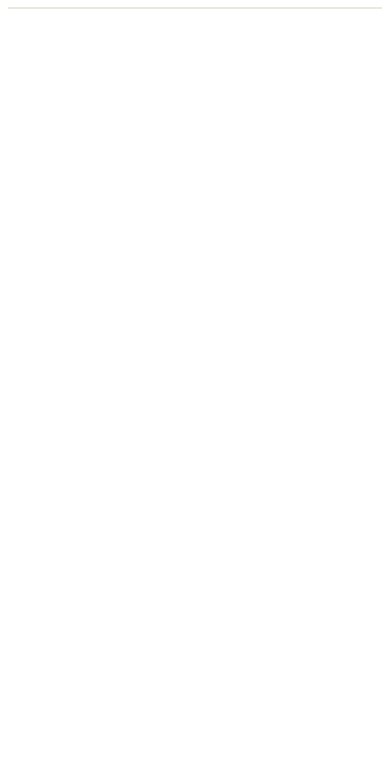
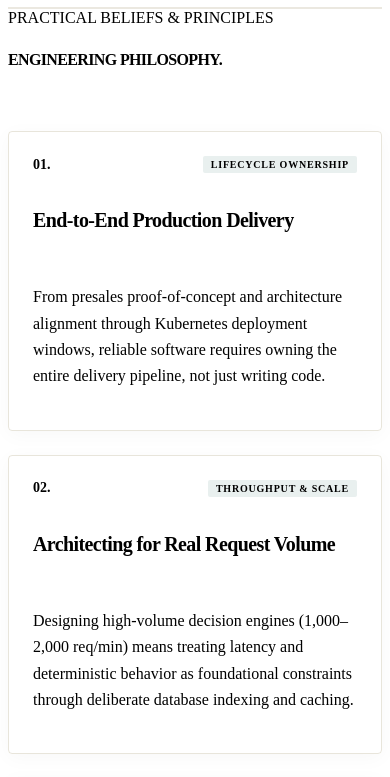
Before and after one commit to vyshn4v/portfolio, a React (Vite) app: page / in a window 390 px wide. Shown: the part 7420-8197 px from the top of the page. Before the commit the page ends 7437 px from the top, so only its background shows below. Built offline with nearby package versions, Linux system fonts and the light colour scheme; the HTML template or start-up script is replaced by a standard one.

Commit message:
feat(philosophy): phase 8 - engineering principles inferred from production experience

```diff
--- a/src/App.tsx
+++ b/src/App.tsx
@@ -7,6 +7,7 @@ import { About } from './components/About/About';
 import { Experience } from './components/Experience/Experience';
 import { Projects } from './components/Projects/Projects';
 import { Skills } from './components/Skills/Skills';
+import { Philosophy } from './components/Philosophy/Philosophy';
 
 export const App: React.FC = () => {
   const [, setPreloaderComplete] = useState(false);
@@ -24,6 +25,7 @@ export const App: React.FC = () => {
         <Experience />
         <Projects />
         <Skills />
+        <Philosophy />
       </main>
     </div>
   );
--- /dev/null
+++ b/src/components/Philosophy/Philosophy.css
@@ -0,0 +1,106 @@
+.philosophy-section {
+  padding-top: var(--section-padding-y);
+  padding-bottom: var(--section-padding-y);
+  position: relative;
+  border-bottom: 1px solid rgba(198, 190, 165, 0.35);
+  background-color: var(--color-bg);
+}
+
+.philosophy-header-block {
+  margin-bottom: clamp(48px, 6vh, 80px);
+}
+
+.philosophy-heading-wrap {
+  overflow: hidden;
+  margin-top: 12px;
+}
+
+.philosophy-section-heading {
+  font-family: var(--font-display);
+  font-size: var(--text-section-title);
+  line-height: 0.95;
+  letter-spacing: -0.04em;
+  font-weight: 700;
+  text-transform: uppercase;
+  color: var(--color-ink);
+}
+
+/* 2-Column Editorial Grid for Principles */
+.philosophy-grid {
+  display: grid;
+  grid-template-columns: repeat(2, 1fr);
+  gap: clamp(32px, 5vw, 64px);
+}
+
+.philosophy-card {
+  display: flex;
+  flex-direction: column;
+  gap: 16px;
+  padding: 32px;
+  background-color: var(--color-white);
+  border: 1px solid rgba(198, 190, 165, 0.4);
+  border-radius: 4px;
+  box-shadow: 0 4px 20px rgba(13, 35, 34, 0.03);
+  transition: transform var(--duration-fast) var(--ease-micro),
+              box-shadow var(--duration-fast) var(--ease-micro),
+              border-color var(--duration-fast) var(--ease-micro);
+}
+
+.philosophy-card:hover {
+  transform: translateY(-3px);
+  border-color: var(--color-orange);
+  box-shadow: 0 8px 30px rgba(13, 35, 34, 0.07);
+}
+
+.philosophy-card-header {
+  display: flex;
+  align-items: center;
+  justify-content: space-between;
+}
+
+.philosophy-num {
+  font-family: var(--font-mono);
+  font-size: 14px;
+  font-weight: 700;
+  color: var(--color-orange);
+}
+
+.philosophy-tag {
+  font-family: var(--font-mono);
+  font-size: 10px;
+  font-weight: 600;
+  text-transform: uppercase;
+  letter-spacing: 0.08em;
+  padding: 3px 8px;
+  border-radius: 2px;
+  background-color: rgba(47, 105, 100, 0.1);
+  color: var(--color-teal-dark);
+}
+
+.philosophy-title {
+  font-family: var(--font-display);
+  font-size: clamp(20px, 2.2vw, 24px);
+  font-weight: 700;
+  letter-spacing: -0.03em;
+  line-height: 1.15;
+  color: var(--color-ink);
+}
+
+.philosophy-body {
+  font-family: var(--font-body);
+  font-size: var(--text-body-sm);
+  line-height: 1.65;
+  color: var(--color-ink-light);
+}
+
+/* Responsive */
+@media (max-width: 860px) {
+  .philosophy-grid {
+    grid-template-columns: 1fr;
+    gap: 24px;
+  }
+
+  .philosophy-card {
+    padding: 24px;
+  }
+}
--- /dev/null
+++ b/src/components/Philosophy/Philosophy.tsx
@@ -0,0 +1,77 @@
+import React from 'react';
+import { motion } from 'framer-motion';
+import './Philosophy.css';
+
+const EASE_OUT = [0.16, 1, 0.3, 1] as const;
+
+const principles = [
+  {
+    num: '01',
+    tag: 'LIFECYCLE OWNERSHIP',
+    title: 'End-to-End Production Delivery',
+    body: 'From presales proof-of-concept and architecture alignment through Kubernetes deployment windows, reliable software requires owning the entire delivery pipeline, not just writing code.',
+  },
+  {
+    num: '02',
+    tag: 'THROUGHPUT & SCALE',
+    title: 'Architecting for Real Request Volume',
+    body: 'Designing high-volume decision engines (1,000–2,000 req/min) means treating latency and deterministic behavior as foundational constraints through deliberate database indexing and caching.',
+  },
+  {
+    num: '03',
+    tag: 'DECOUPLED SYSTEMS',
+    title: 'Async-First Resilient Workflows',
+    body: 'Long-running tasks belong in message queues with automated retries, DLQs, and cache persistence, keeping user-facing endpoints responsive and isolated from heavy downstream processing.',
+  },
+  {
+    num: '04',
+    tag: 'CODE CORRECTNESS',
+    title: 'Rigorous Review & Knowledge Sharing',
+    body: 'Modular architectures only succeed when teams uphold high standards for business-logic correctness, OWASP security practices, and active mentorship of new engineers.',
+  },
+];
+
+export const Philosophy: React.FC = () => {
+  return (
+    <section className="philosophy-section" id="philosophy" aria-label="Engineering Philosophy">
+      <div className="container">
+        {/* Section Header */}
+        <div className="philosophy-header-block">
+          <div className="eyebrow">PRACTICAL BELIEFS &amp; PRINCIPLES</div>
+          <div className="philosophy-heading-wrap">
+            <motion.h2
+              className="philosophy-section-heading"
+              initial={{ clipPath: 'inset(100% 0 0 0)', opacity: 0 }}
+              whileInView={{ clipPath: 'inset(0% 0 0 0)', opacity: 1 }}
+              viewport={{ once: true, margin: '-60px' }}
+              transition={{ duration: 0.7, ease: EASE_OUT }}
+            >
+              ENGINEERING PHILOSOPHY.
+            </motion.h2>
+          </div>
+        </div>
+
+        {/* 2-Column Principles Grid */}
+        <div className="philosophy-grid">
+          {principles.map((item, index) => (
+            <motion.div
+              key={item.num}
+              className="philosophy-card"
+              initial={{ opacity: 0, y: 25 }}
+              whileInView={{ opacity: 1, y: 0 }}
+              viewport={{ once: true, margin: '-40px' }}
+              transition={{ duration: 0.6, delay: index * 0.1, ease: EASE_OUT }}
+            >
+              <div className="philosophy-card-header">
+                <span className="philosophy-num">{item.num}.</span>
+                <span className="philosophy-tag">{item.tag}</span>
+              </div>
+              <h3 className="philosophy-title">{item.title}</h3>
+              <p className="philosophy-body">{item.body}</p>
+            </motion.div>
+          ))}
+        </div>
+      </div>
+    </section>
+  );
+};
--- a/src/components/Philosophy/index.ts
+++ b/src/components/Philosophy/index.ts
@@ -1,2 +1 @@
-// Phase 0 scaffold placeholder
-export {};
+export * from './Philosophy';
```
